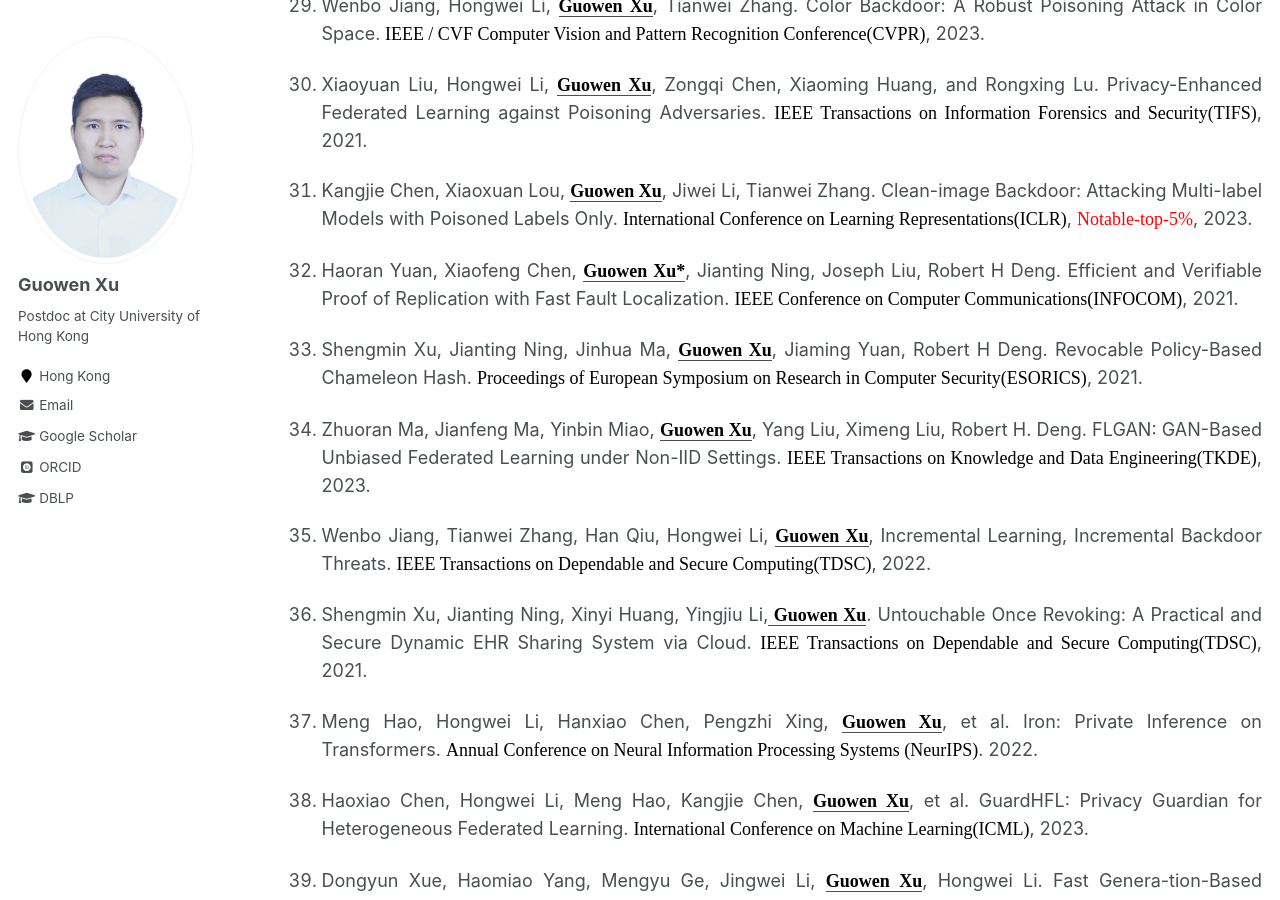
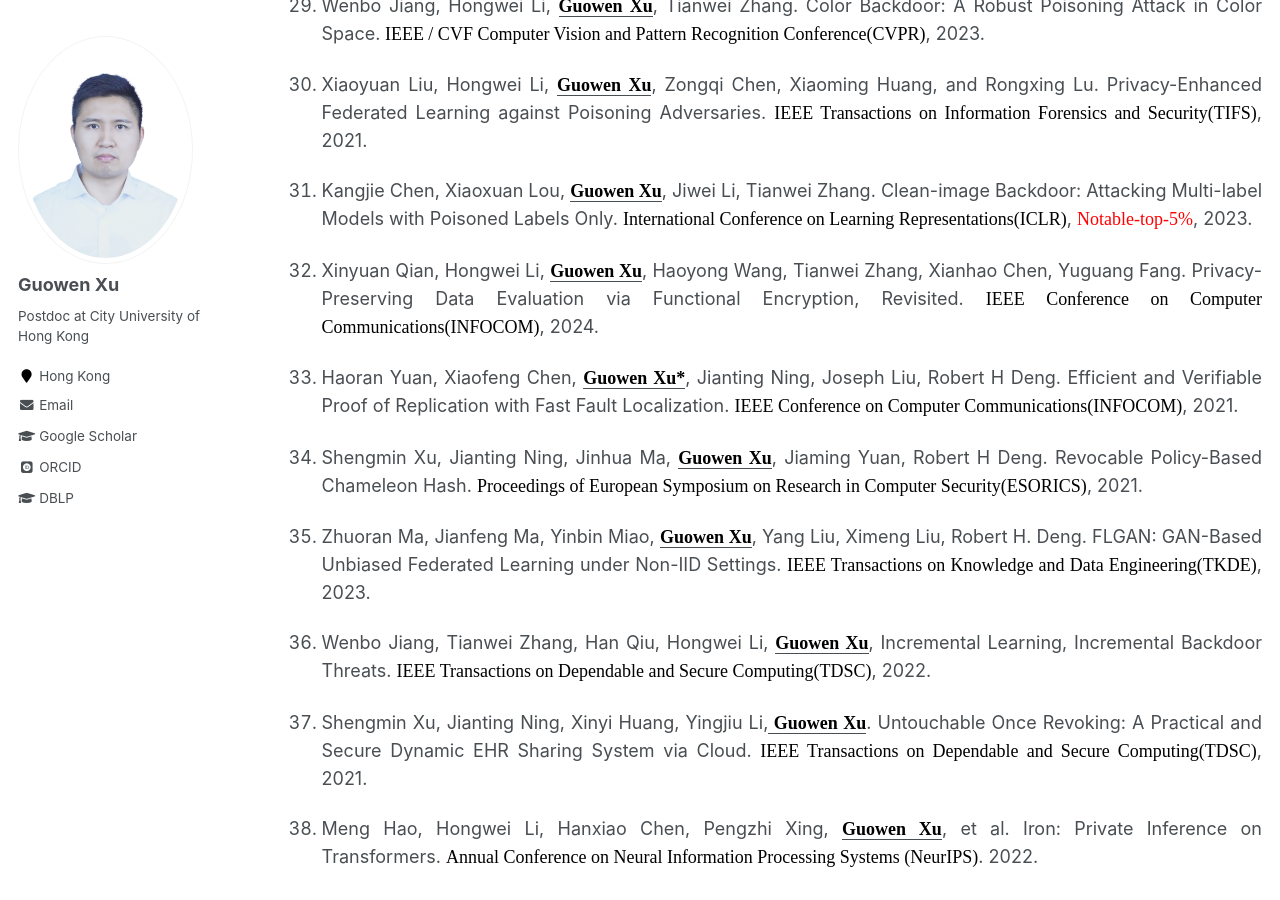
Before and after one commit to Guowen-xu/guowen-xu.github.io, a Jekyll site: the page built from _pages/publications.md, in a window 1280 px wide and 900 px high, scrolled down 2880 px. Built offline with Jekyll 4.4.1, drawn with Linux system fonts in a browser that asks for light colours; some web fonts are replaced.

Commit message:
Update publications.md

```diff
--- a/_pages/publications.md
+++ b/_pages/publications.md
@@ -9,7 +9,7 @@ author_profile: true
 You can find my articles on my [Google Scholar](https://scholar.google.com.hk/citations?user=MDKdG80AAAAJ&hl=zh-CN) or [DBLP](https://dblp.org/pid/87/10142.html).
 
 # 📝 Representative papers
-<b><font face="Times New Roman" color=black size=4> *Corresponding author; </font></b><b><font face="Times New Roman" color=black size=4>  CCF A papers:</font></b> <b><font face="Times New Roman" color=green size=4>  29 </font></b><b><font face="Times New Roman" color=black size=4>; </font></b><b><font face="Times New Roman" color=black size=4> Google citations:</font></b><b><font face="Times New Roman" color=green size=4>  2500+
+<b><font face="Times New Roman" color=black size=4> *Corresponding author; </font></b><b><font face="Times New Roman" color=black size=4>  CCF A papers:</font></b> <b><font face="Times New Roman" color=green size=4>  30 </font></b><b><font face="Times New Roman" color=black size=4>; </font></b><b><font face="Times New Roman" color=black size=4> Google citations:</font></b><b><font face="Times New Roman" color=green size=4>  2500+
 &nbsp;&nbsp;&nbsp;&nbsp;&nbsp;&nbsp;&nbsp;&nbsp;
 1. <p align="justify"> <u><b><font face="Times New Roman" color=black size=4> Guowen Xu</font></b></u>,  Hongwei Li, Yun Zhang, Shengmin Xu, Jianting Ning, Robert H. Deng. Privacy-preserving Federated Deep Learning with Irregular Users. <font face="Times New Roman" color=black size=4> IEEE Transactions on Dependable and Secure Computing(TDSC)</font>, 2020.</p>
 2. <p align="justify"> <u><b><font face="Times New Roman" color=black size=4> Guowen Xu</font></b></u>, Xingshuo Han, Tianwei Zhang, Shengmin Xu, Jianting Ning, et al. SIMC 2.0: Improved Secure ML Inference Against Malicious Clients. <font face="Times New Roman" color=black size=4> IEEE Transactions on Dependable and Secure Computing(TDSC)</font>, 2023.</p>
@@ -42,16 +42,17 @@ You can find my articles on my [Google Scholar](https://scholar.google.com.hk/ci
 29.  <p align="justify">Wenbo Jiang, Hongwei Li, <u><b><font face="Times New Roman" color=black size=4> Guowen Xu</font></b></u>, Tianwei Zhang. Color Backdoor: A Robust Poisoning Attack in Color Space.<font face="Times New Roman" color=black size=4> IEEE / CVF Computer Vision and Pattern Recognition Conference(CVPR)</font>, 2023.</p>
 30.  <p align="justify">Xiaoyuan Liu, Hongwei Li, <u><b><font face="Times New Roman" color=black size=4> Guowen Xu</font></b></u>, Zongqi Chen, Xiaoming Huang, and Rongxing Lu. Privacy-Enhanced Federated Learning against Poisoning Adversaries. <font face="Times New Roman" color=black size=4> IEEE Transactions on Information Forensics and Security(TIFS)</font>, 2021.</p>
 31.  <p align="justify">Kangjie Chen, Xiaoxuan Lou, <u><b><font face="Times New Roman" color=black size=4> Guowen Xu</font></b></u>, Jiwei Li, Tianwei Zhang. Clean-image Backdoor: Attacking Multi-label Models with Poisoned Labels Only. <font face="Times New Roman" color=black size=4> International Conference on Learning Representations(ICLR)</font>, <font face="Times New Roman" color=red size=4> Notable-top-5%</font>, 2023.</p>
-32. <p align="justify">Haoran Yuan, Xiaofeng Chen, <u><b><font face="Times New Roman" color=black size=4> Guowen Xu*</font></b></u>, Jianting Ning, Joseph Liu, Robert H Deng.  Efficient and Verifiable Proof of Replication with Fast Fault Localization.  <font face="Times New Roman" color=black size=4> IEEE Conference on Computer Communications(INFOCOM)</font>, 2021.</p>
-33. <p align="justify">Shengmin Xu, Jianting Ning,  Jinhua Ma, <u><b><font face="Times New Roman" color=black size=4> Guowen Xu</font></b></u>, Jiaming Yuan, Robert H Deng.  Revocable Policy-Based Chameleon Hash.  <font face="Times New Roman" color=black size=4> Proceedings of European Symposium on Research in Computer Security(ESORICS)</font>, 2021.</p>
-34. <p align="justify">Zhuoran Ma, Jianfeng Ma, Yinbin Miao, <u><b><font face="Times New Roman" color=black size=4> Guowen Xu</font></b></u>, Yang Liu, Ximeng Liu, Robert H. Deng. FLGAN: GAN-Based Unbiased Federated Learning under Non-IID Settings. <font face="Times New Roman" color=black size=4> IEEE Transactions on Knowledge and Data Engineering(TKDE)</font>, 2023.</p>
-35. <p align="justify">Wenbo Jiang, Tianwei Zhang, Han Qiu, Hongwei Li, <u><b><font face="Times New Roman" color=black size=4> Guowen Xu</font></b></u>, Incremental Learning, Incremental Backdoor Threats. <font face="Times New Roman" color=black size=4> IEEE Transactions on Dependable and Secure Computing(TDSC)</font>, 2022.</p>
-36. <p align="justify">Shengmin Xu, Jianting Ning, Xinyi Huang, Yingjiu Li,<u><b><font face="Times New Roman" color=black size=4> Guowen Xu</font></b></u>. Untouchable Once Revoking: A Practical and Secure Dynamic EHR Sharing System via Cloud. <font face="Times New Roman" color=black size=4> IEEE Transactions on Dependable and Secure Computing(TDSC)</font>, 2021.</p>
-37. <p align="justify">Meng Hao, Hongwei Li, Hanxiao Chen, Pengzhi Xing, <u><b><font face="Times New Roman" color=black size=4> Guowen Xu</font></b></u>, et al. Iron: Private Inference on Transformers.  <font face="Times New Roman" color=black size=4>  Annual Conference on Neural Information Processing Systems (NeurIPS)</font>. 2022.</p>
-38. <p align="justify">Haoxiao Chen, Hongwei Li, Meng Hao, Kangjie Chen, <u><b><font face="Times New Roman" color=black size=4> Guowen Xu</font></b></u>, et al. GuardHFL: Privacy Guardian for Heterogeneous Federated Learning. <font face="Times New Roman" color=black size=4> International Conference on Machine Learning(ICML)</font>, 2023.</p>
-39. <p align="justify">Dongyun Xue, Haomiao Yang, Mengyu Ge, Jingwei Li, <u><b><font face="Times New Roman" color=black size=4> Guowen Xu</font></b></u>, Hongwei Li. Fast Genera-tion-Based Gradient Leakage Attacks against Highly Compressed Gradients.  <font face="Times New Roman" color=black size=4> IEEE Conference on Computer Communications(INFOCOM)</font>, 2023. </p>
-40. <p align="justify">Shengmin Xu, Jianting Ning, Yingjiu Li, Yinghui Zhang, <u><b><font face="Times New Roman" color=black size=4> Guowen Xu</font></b></u>, et al. A Secure EMR Sharing System with Tamper Resistance and Expressive Access Control. <font face="Times New Roman" color=black size=4> IEEE Transactions on Dependable and Secure Computing(TDSC)</font>, 2021.</p>
-41. <p align="justify">Shengmin Xu, Jianting Ning, Yingjiu Li, Yinghui zhang, <u><b><font face="Times New Roman" color=black size=4> Guowen Xu</font></b></u>, et al. Match in My Way: Fine-Grained Bilateral Access Control for Secure Cloud-Fog Computing. <font face="Times New Roman" color=black size=4> IEEE Transactions on Dependable and Secure Computing(TDSC)</font>, 2020.</p>
-42. <p align="justify">Hanxiao Chen, Hongwei Li, Yingzhe Wang, Meng Hao,  <u><b><font face="Times New Roman" color=black size=4> Guowen Xu</font></b></u>, Tianwei Zhang. PriVDT: An Efficient Two-Party Cryptographic Framework for Vertical Decision Trees. <font face="Times New Roman" color=black size=4> IEEE Transactions on Information Forensics and Security(TIFS)</font>, 2022.</p>
-43. <p align="justify">Jingwei Wang, Xinchun Yin, Jianting Ning, Shengmin Xu, <u><b><font face="Times New Roman" color=black size=4> Guowen Xu</font></b></u>, and Xinyi Huang. Secure Updatable Storage Access Control System for EHRs in the Cloud. <font face="Times New Roman" color=black size=4> IEEE Transactions on Services Computing(TSC)</font>, 2022.</p>
-44. <p align="justify">Xingshuo Han, Yutong Wu, Qingjie Zhang, Yuan Zhou,  Yuan Xu, Han Qiu, <u><b><font face="Times New Roman" color=black size=4> Guowen Xu</font></b></u>, and Tianwei Zhang. Backdooring Multimodal Learning. <font face="Times New Roman" color=black size=4> IEEE Symposium on Security and Privacy(S&P)</font>, 2024.</p>
+32. <p align="justify">Xinyuan Qian, Hongwei Li, <u><b><font face="Times New Roman" color=black size=4> Guowen Xu</font></b></u>, Haoyong Wang, Tianwei Zhang, Xianhao Chen, Yuguang Fang. Privacy-Preserving Data Evaluation via Functional Encryption, Revisited.  <font face="Times New Roman" color=black size=4> IEEE Conference on Computer Communications(INFOCOM)</font>, 2024.</p>
+33. <p align="justify">Haoran Yuan, Xiaofeng Chen, <u><b><font face="Times New Roman" color=black size=4> Guowen Xu*</font></b></u>, Jianting Ning, Joseph Liu, Robert H Deng.  Efficient and Verifiable Proof of Replication with Fast Fault Localization.  <font face="Times New Roman" color=black size=4> IEEE Conference on Computer Communications(INFOCOM)</font>, 2021.</p>
+34. <p align="justify">Shengmin Xu, Jianting Ning,  Jinhua Ma, <u><b><font face="Times New Roman" color=black size=4> Guowen Xu</font></b></u>, Jiaming Yuan, Robert H Deng.  Revocable Policy-Based Chameleon Hash.  <font face="Times New Roman" color=black size=4> Proceedings of European Symposium on Research in Computer Security(ESORICS)</font>, 2021.</p>
+35. <p align="justify">Zhuoran Ma, Jianfeng Ma, Yinbin Miao, <u><b><font face="Times New Roman" color=black size=4> Guowen Xu</font></b></u>, Yang Liu, Ximeng Liu, Robert H. Deng. FLGAN: GAN-Based Unbiased Federated Learning under Non-IID Settings. <font face="Times New Roman" color=black size=4> IEEE Transactions on Knowledge and Data Engineering(TKDE)</font>, 2023.</p>
+36. <p align="justify">Wenbo Jiang, Tianwei Zhang, Han Qiu, Hongwei Li, <u><b><font face="Times New Roman" color=black size=4> Guowen Xu</font></b></u>, Incremental Learning, Incremental Backdoor Threats. <font face="Times New Roman" color=black size=4> IEEE Transactions on Dependable and Secure Computing(TDSC)</font>, 2022.</p>
+37. <p align="justify">Shengmin Xu, Jianting Ning, Xinyi Huang, Yingjiu Li,<u><b><font face="Times New Roman" color=black size=4> Guowen Xu</font></b></u>. Untouchable Once Revoking: A Practical and Secure Dynamic EHR Sharing System via Cloud. <font face="Times New Roman" color=black size=4> IEEE Transactions on Dependable and Secure Computing(TDSC)</font>, 2021.</p>
+38. <p align="justify">Meng Hao, Hongwei Li, Hanxiao Chen, Pengzhi Xing, <u><b><font face="Times New Roman" color=black size=4> Guowen Xu</font></b></u>, et al. Iron: Private Inference on Transformers.  <font face="Times New Roman" color=black size=4>  Annual Conference on Neural Information Processing Systems (NeurIPS)</font>. 2022.</p>
+39. <p align="justify">Haoxiao Chen, Hongwei Li, Meng Hao, Kangjie Chen, <u><b><font face="Times New Roman" color=black size=4> Guowen Xu</font></b></u>, et al. GuardHFL: Privacy Guardian for Heterogeneous Federated Learning. <font face="Times New Roman" color=black size=4> International Conference on Machine Learning(ICML)</font>, 2023.</p>
+40. <p align="justify">Dongyun Xue, Haomiao Yang, Mengyu Ge, Jingwei Li, <u><b><font face="Times New Roman" color=black size=4> Guowen Xu</font></b></u>, Hongwei Li. Fast Genera-tion-Based Gradient Leakage Attacks against Highly Compressed Gradients.  <font face="Times New Roman" color=black size=4> IEEE Conference on Computer Communications(INFOCOM)</font>, 2023. </p>
+41. <p align="justify">Shengmin Xu, Jianting Ning, Yingjiu Li, Yinghui Zhang, <u><b><font face="Times New Roman" color=black size=4> Guowen Xu</font></b></u>, et al. A Secure EMR Sharing System with Tamper Resistance and Expressive Access Control. <font face="Times New Roman" color=black size=4> IEEE Transactions on Dependable and Secure Computing(TDSC)</font>, 2021.</p>
+42. <p align="justify">Shengmin Xu, Jianting Ning, Yingjiu Li, Yinghui zhang, <u><b><font face="Times New Roman" color=black size=4> Guowen Xu</font></b></u>, et al. Match in My Way: Fine-Grained Bilateral Access Control for Secure Cloud-Fog Computing. <font face="Times New Roman" color=black size=4> IEEE Transactions on Dependable and Secure Computing(TDSC)</font>, 2020.</p>
+43. <p align="justify">Hanxiao Chen, Hongwei Li, Yingzhe Wang, Meng Hao,  <u><b><font face="Times New Roman" color=black size=4> Guowen Xu</font></b></u>, Tianwei Zhang. PriVDT: An Efficient Two-Party Cryptographic Framework for Vertical Decision Trees. <font face="Times New Roman" color=black size=4> IEEE Transactions on Information Forensics and Security(TIFS)</font>, 2022.</p>
+44. <p align="justify">Jingwei Wang, Xinchun Yin, Jianting Ning, Shengmin Xu, <u><b><font face="Times New Roman" color=black size=4> Guowen Xu</font></b></u>, and Xinyi Huang. Secure Updatable Storage Access Control System for EHRs in the Cloud. <font face="Times New Roman" color=black size=4> IEEE Transactions on Services Computing(TSC)</font>, 2022.</p>
+45. <p align="justify">Xingshuo Han, Yutong Wu, Qingjie Zhang, Yuan Zhou,  Yuan Xu, Han Qiu, <u><b><font face="Times New Roman" color=black size=4> Guowen Xu</font></b></u>, and Tianwei Zhang. Backdooring Multimodal Learning. <font face="Times New Roman" color=black size=4> IEEE Symposium on Security and Privacy(S&P)</font>, 2024.</p>
```
